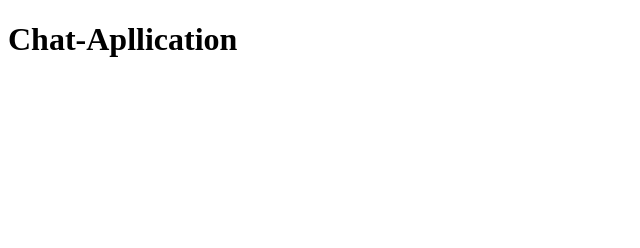
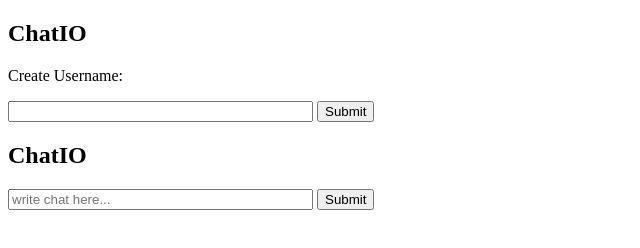
Before and after one commit to ciwwan1980/chat-application, a plain HTML site: page index.html in a window 1280 px wide. Shown: the whole page, without its empty margins (0-640 px from the left). Drawn offline with Linux system fonts and the light colour scheme.

Commit message:
two-form-submit

```diff
--- a/index.html
+++ b/index.html
@@ -6,6 +6,31 @@
     <title>chat-application</title>
 </head>
 <body>
-    <h1>Chat-Apllication</h1>
+    <div id="container">
+		<div id="namesWrapper">
+			<h2>ChatIO</h2>
+			<p>Create Username:</p>
+			<div id="error"></div>
+			<form id="usernameForm">
+				<input type="text" size="35" id="username">
+				<input type="submit" value="Submit">
+			</form>
+		</div>
+
+		<div id="mainWrapper">
+			<h2>ChatIO</h2>
+			<div id="chatWrapper">
+				<div id="chatWindow"></div>
+				<form id="messageForm">
+					<input type="text" size="35" id="message" placeholder="write chat here...">
+					<input type="submit" value="Submit">
+				</form>
+			</div>
+
+			<div id="userWrapper">
+				<div id="users"></div>
+			</div>
+		</div>
+	</div>
 </body>
 </html>
```
